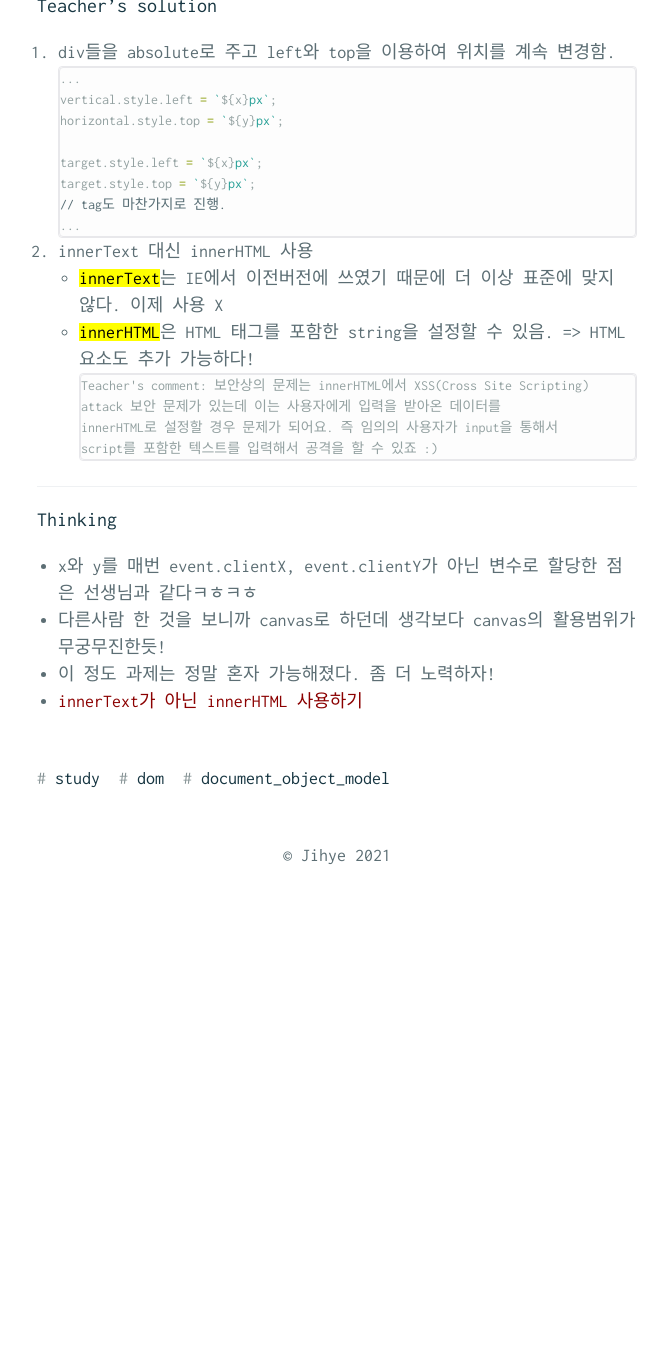
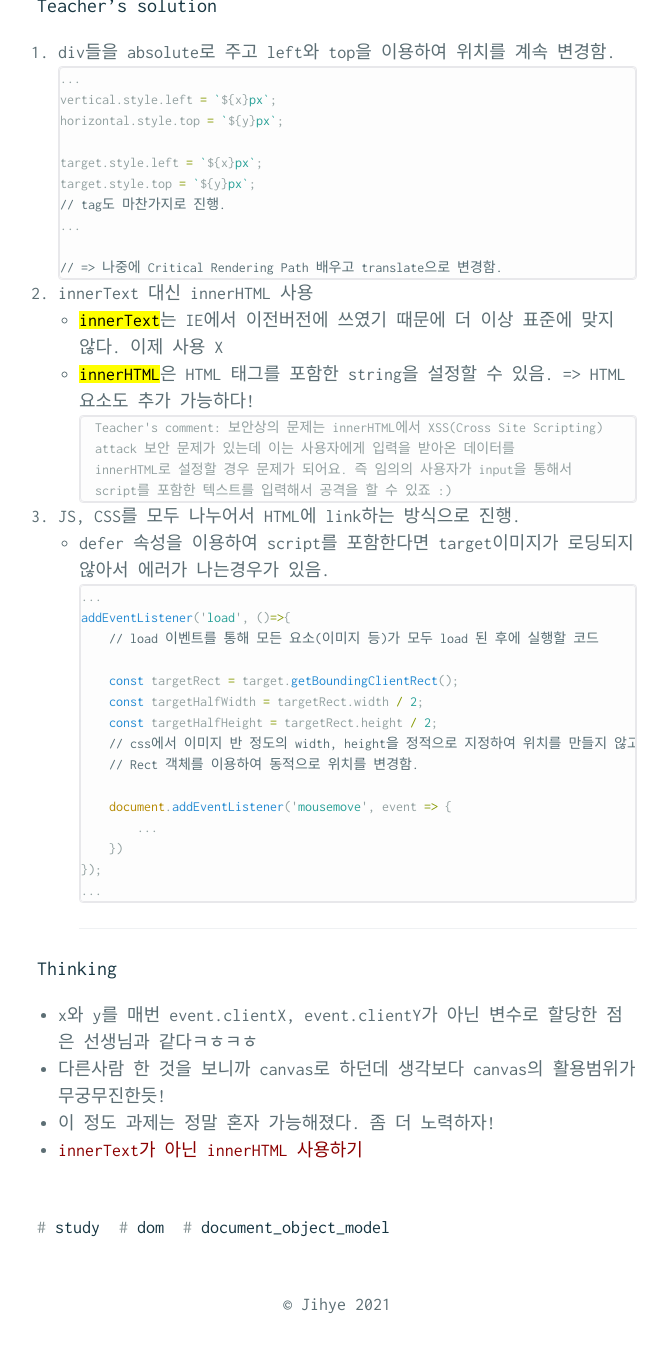
Before and after one commit to wijihye/wijihye.github.io, a Jekyll site: the page built from _posts/2021-04-26-[DOM]Find_location_of_mouse.md, in a window 1280 px wide and 1400 px high, scrolled down 2968 px. Shown: the top 1353 px of the window, without its empty margins (303-971 px from the left). Built offline with Jekyll 4.4.1, drawn with Linux system fonts in a browser that asks for light colours; before the commit the page ends 3937 px from its top, so only the background shows below that.

Commit message:
modify 2021-04-26-[DOM]Find location of mouse
add more solution from teacher

````diff
--- a/_posts/2021-04-26-[DOM]Find_location_of_mouse.md
+++ b/_posts/2021-04-26-[DOM]Find_location_of_mouse.md
@@ -123,18 +123,20 @@ Date: 2021-04-26
 
 ### Teacher's solution
 
-1.  div들을 absolute로 주고 left와 top을 이용하여 위치를 계속 변경함.
+1. div들을 absolute로 주고 left와 top을 이용하여 위치를 계속 변경함.
 
-    ```jsx
-    ...
-    vertical.style.left = `${x}px`;
-    horizontal.style.top = `${y}px`;
+   ```jsx
+   ...
+   vertical.style.left = `${x}px`;
+   horizontal.style.top = `${y}px`;
 
-    target.style.left = `${x}px`;
-    target.style.top = `${y}px`;
-    // tag도 마찬가지로 진행.
-    ...
-    ```
+   target.style.left = `${x}px`;
+   target.style.top = `${y}px`;
+   // tag도 마찬가지로 진행.
+   ...
+
+   // => 나중에 Critical Rendering Path 배우고 translate으로 변경함.
+   ```
 
 2.  innerText 대신 innerHTML 사용
 
@@ -142,13 +144,34 @@ Date: 2021-04-26
 
     - <span style="background-color:yellow; color:black;">innerHTML</span>은 HTML 태그를 포함한 string을 설정할 수 있음. => HTML요소도 추가 가능하다!
 
-      ```html
-      Teacher's comment: 보안상의 문제는 innerHTML에서 XSS(Cross Site Scripting)
-      attack 보안 문제가 있는데 이는 사용자에게 입력을 받아온 데이터를
-      innerHTML로 설정할 경우 문제가 되어요. 즉 임의의 사용자가 input을 통해서
-      script를 포함한 텍스트를 입력해서 공격을 할 수 있죠 :)
-      ```
+        ```html
+        Teacher's comment: 보안상의 문제는 innerHTML에서 XSS(Cross Site Scripting)
+        attack 보안 문제가 있는데 이는 사용자에게 입력을 받아온 데이터를
+        innerHTML로 설정할 경우 문제가 되어요. 즉 임의의 사용자가 input을 통해서
+        script를 포함한 텍스트를 입력해서 공격을 할 수 있죠 :)
+        ```
 
+3. JS, CSS를 모두 나누어서 HTML에 link하는 방식으로 진행.
+
+   - defer 속성을 이용하여 script를 포함한다면 target이미지가 로딩되지 않아서 에러가 나는경우가 있음.
+
+     ```jsx
+     ...
+     addEventListener('load', ()=>{
+         // load 이벤트를 통해 모든 요소(이미지 등)가 모두 load 된 후에 실행할 코드
+
+         const targetRect = target.getBoundingClientRect();
+         const targetHalfWidth = targetRect.width / 2;
+         const targetHalfHeight = targetRect.height / 2;
+         // css에서 이미지 반 정도의 width, height을 정적으로 지정하여 위치를 만들지 않고
+         // Rect 객체를 이용하여 동적으로 위치를 변경함.
+
+         document.addEventListener('mousemove', event => {
+             ...
+         })
+     });
+     ...
+     ```
 ---
 
 ### Thinking
````
